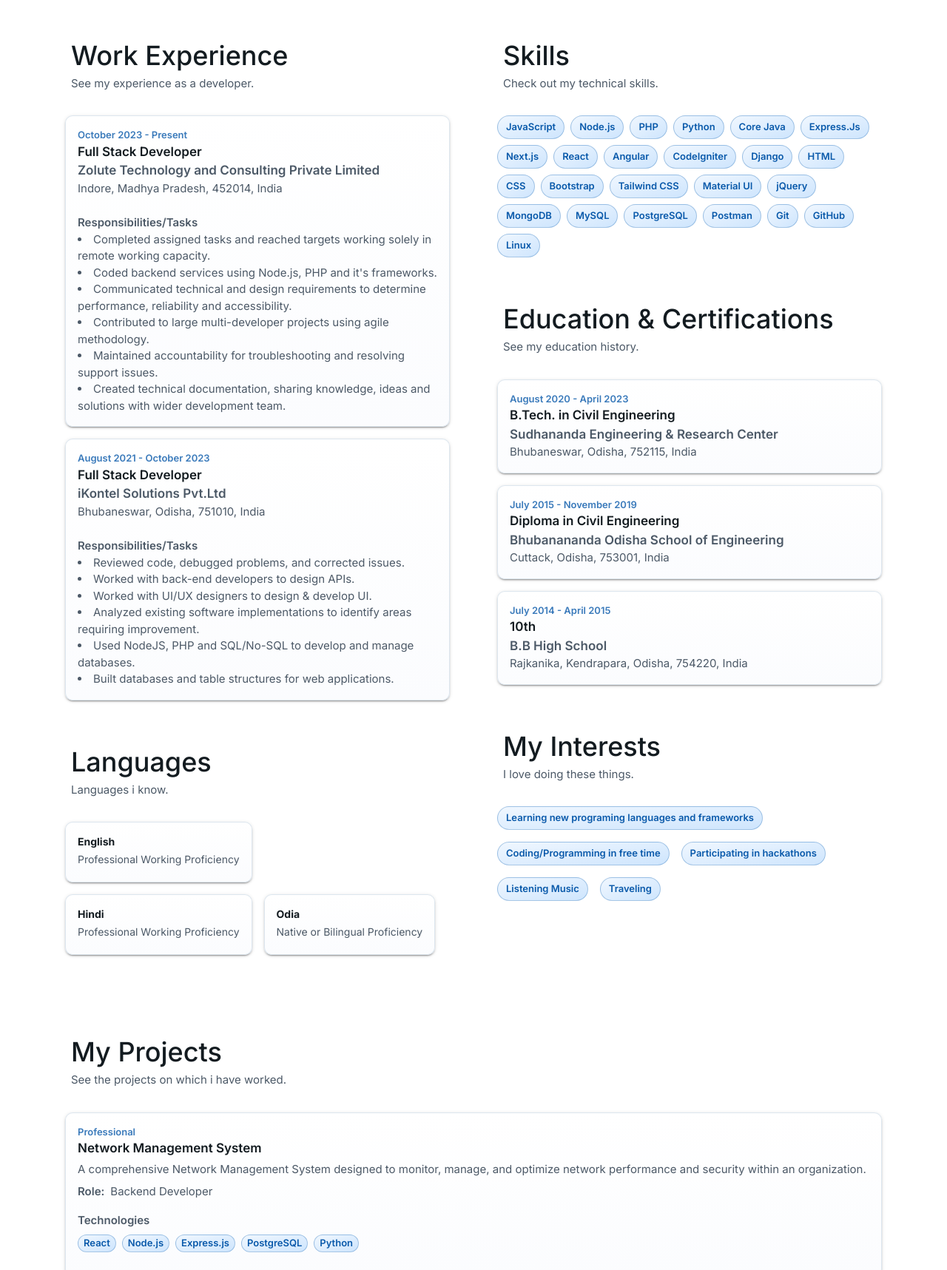
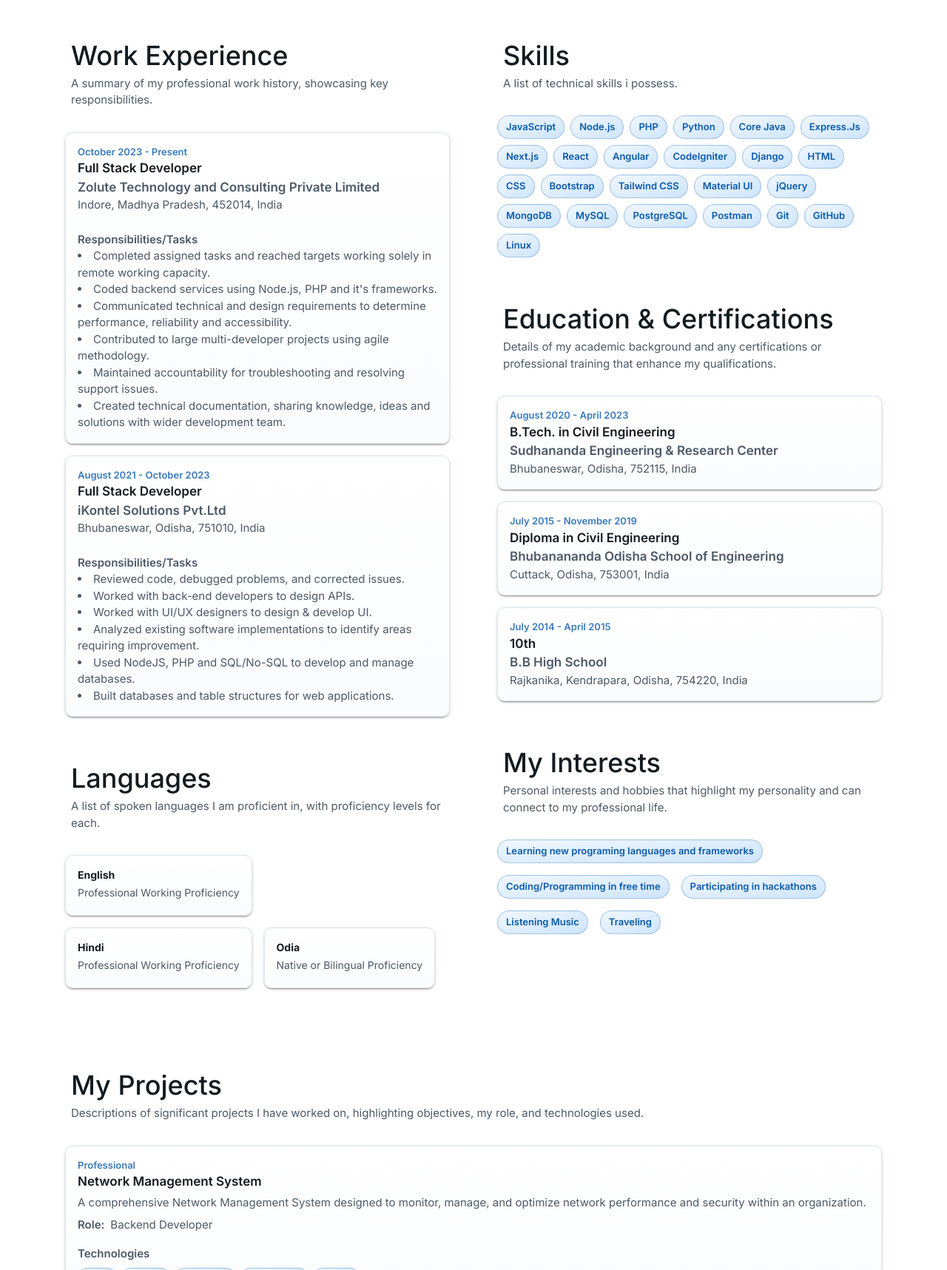
Before and after one commit to SoumyaRKN/PORTFOLIO-WEB, a Next.js app: page /resume in a window 1280 px wide. Shown: the part 640-2357 px from the top of the page at 74% size. Built offline with nearby package versions, Linux system fonts and the light colour scheme.

Commit message:
changed section description in resume page

```diff
--- a/src/components/Resume.js
+++ b/src/components/Resume.js
@@ -86,7 +86,7 @@ const Resume = ({ personalInfo, summary, experience, education, skills, projects
                                     Work Experience
                                 </Typography>
                                 <Typography variant="body1" color="text.secondary">
-                                    See my experience as a developer.
+                                    A summary of my professional work history, showcasing key responsibilities.
                                 </Typography>
                             </Box>
 
@@ -140,7 +140,7 @@ const Resume = ({ personalInfo, summary, experience, education, skills, projects
                             <Box sx={{ width: '100%', textAlign: 'left', px: 1 }}>
                                 <Typography component="h2" variant="h4" color="text.primary">Languages</Typography>
                                 <Typography variant="body1" color="text.secondary">
-                                    Languages i know.
+                                    A list of spoken languages I am proficient in, with proficiency levels for each.
                                 </Typography>
                             </Box>
 
@@ -178,7 +178,7 @@ const Resume = ({ personalInfo, summary, experience, education, skills, projects
                             <Box sx={{ width: '100%', textAlign: 'left', px: 1 }}>
                                 <Typography component="h2" variant="h4" color="text.primary">Skills</Typography>
                                 <Typography variant="body1" color="text.secondary">
-                                    Check out my technical skills.
+                                    A list of technical skills i possess.
                                 </Typography>
                             </Box>
 
@@ -204,7 +204,7 @@ const Resume = ({ personalInfo, summary, experience, education, skills, projects
                                     Education & Certifications
                                 </Typography>
                                 <Typography variant="body1" color="text.secondary">
-                                    See my education history.
+                                    Details of my academic background and any certifications or professional training that enhance my qualifications.
                                 </Typography>
                             </Box>
 
@@ -247,7 +247,7 @@ const Resume = ({ personalInfo, summary, experience, education, skills, projects
                             <Box sx={{ width: '100%', textAlign: 'left', px: 1 }}>
                                 <Typography component="h2" variant="h4" color="text.primary">My Interests</Typography>
                                 <Typography variant="body1" color="text.secondary">
-                                    I love doing these things.
+                                    Personal interests and hobbies that highlight my personality and can connect to my professional life.
                                 </Typography>
                             </Box>
 
@@ -275,7 +275,7 @@ const Resume = ({ personalInfo, summary, experience, education, skills, projects
                             My Projects
                         </Typography>
                         <Typography variant="body1" color="text.secondary">
-                            See the projects on which i have worked.
+                            Descriptions of significant projects I have worked on, highlighting objectives, my role, and technologies used.
                         </Typography>
                     </Box>
 
```
